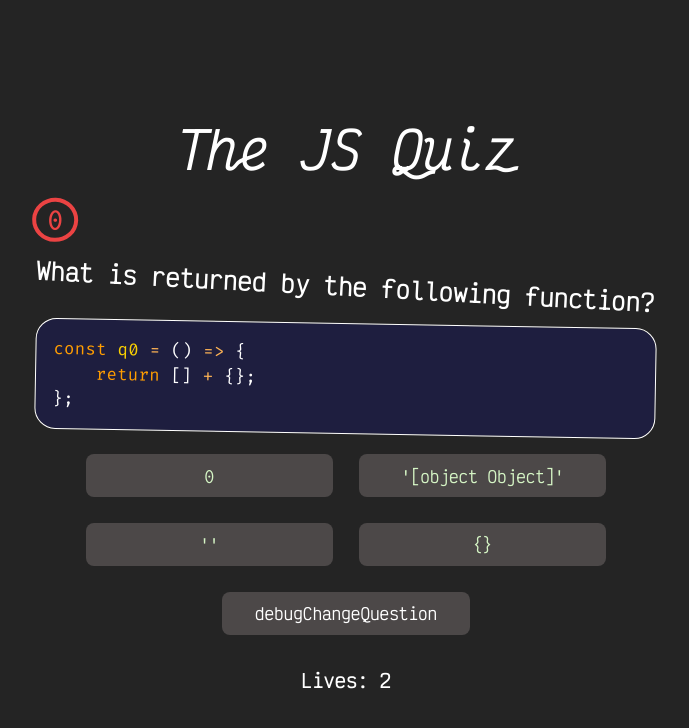
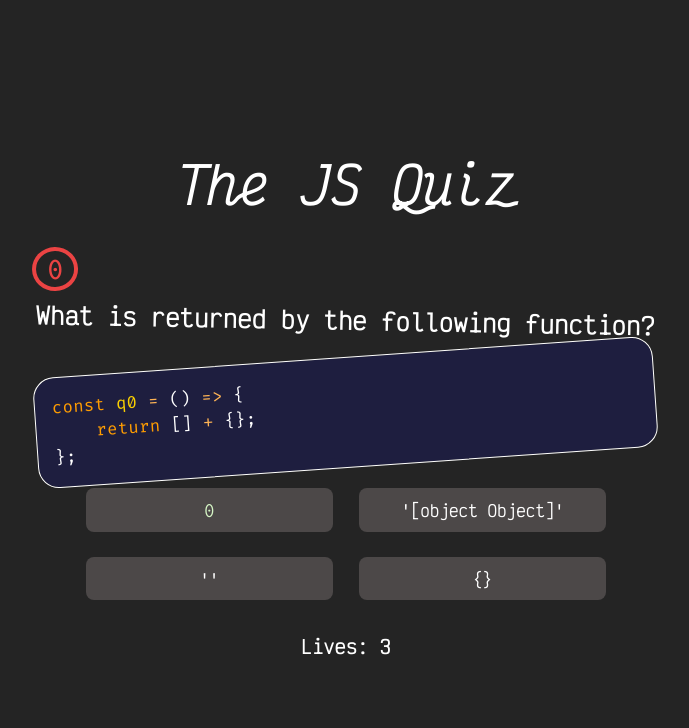
Before and after one commit to NSDawn/the-js-quiz, a React (Vite) app: page / in a window 1280 px wide. Shown: the top 728 px of the page, without its empty margins (294-983 px from the left). Built offline with nearby package versions, Linux system fonts and the light colour scheme.

Commit message:
adding correct and wrong answer support

```diff
--- a/src/App.css
+++ b/src/App.css
@@ -14,3 +14,9 @@
   border-radius: 50%;
   color: var(--rgb-indicator);
 }
+
+.question-number:hover {
+  transform: scale(1.1);
+  transition: ease-in 0.15s;
+  cursor: pointer;
+}
--- a/src/App.jsx
+++ b/src/App.jsx
@@ -4,15 +4,11 @@ import viteLogo from '/vite.svg'
 import './App.css'
 import SceneMCQuestion from './assets/scenes/SceneMCQuestion'
 import S from './assets/data/en.json'
-import { G } from './AppContextProvider'
+import { useGlobal } from './AppContextProvider'
 
 function App() {
 
-
-  const [global, setGlobal] = G();
-  useEffect(() => {
-    setGlobal({...global, lives: 2});
-  }, [])
+  let [global, setGlobal] = useGlobal();
 
   return (
     <>
@@ -24,10 +20,6 @@ function App() {
       <section className="viewport">
         <SceneMCQuestion Q={S.questions[global.currQuestion]} ></SceneMCQuestion>
       </section>
-
-        <button onClick={() => { setGlobal({...global, currQuestion: global.currQuestion + 1}) }}>
-        debugChangeQuestion
-      </button>
       <footer>
         <h3>
           {S.titles.lives} {global.lives}
--- a/src/AppContextProvider.jsx
+++ b/src/AppContextProvider.jsx
@@ -1,14 +1,14 @@
 import React, {useContext, useState} from 'react';
 
-const AppContext = React.createContext("provider didn't work lel")
+const AppContext = React.createContext()
 
 export function AppContextProvider(props) {
 
     const G = useState({
         "currQuestion" : 0,
-        "lives": 0
+        "lives": 3,
+    });
 
-    });
 
     return (
         <AppContext.Provider value={G}>
@@ -18,6 +18,18 @@ export function AppContextProvider(props) {
 
 }
 
-export function G() {
+export function useGlobal() {
     return useContext(AppContext);
 }
+
+export function getGlobal(k) {
+    const [_global, _setGlobal] = useGlobal();
+    return _global[k];
+}
+export function setGlobal(k, v) {
+    const [_global, _setGlobal] = useGlobal();
+    let new_global = {..._global};
+    new_global[k] = v;
+    setGlobal(new_global);
+    return v;
+}
--- a/src/assets/components/MCButton.jsx
+++ b/src/assets/components/MCButton.jsx
@@ -1,10 +1,12 @@
 import './MCButton.css'
+import { useGlobal } from "../../AppContextProvider";
+
 
 function MCButton(props) {
 
     return (
         <>
-            <button className="mcq-button"> {props.children} </button>
+            <button className="mcq-button" onClick={props.onClick}> {props.children} </button>
         </>
     )
 }
--- a/src/assets/data/en.json
+++ b/src/assets/data/en.json
@@ -30,15 +30,42 @@
             "type": "MCQuestion-code",
             "num":"2",
             "prompt": "What is returned by the following function?",
-            "code": "const q6 = () => {\n    let k = true;\n    return k++;\n};",
+            "code": "const q2 = () => {\n    let k = true;\n    return k++;\n};",
             "choices": [
                 "true",
                 "1",
                 "2",
                 "SyntaxError"
             ],
-            "correctchoice": "0"
+            "correctchoice": "1"
+        },
+        "3" : {
+            "type": "MCQuestion-code",
+            "num":"3",
+            "prompt": "What is returned by the following function?",
+            "code": "const q3 = () => {\n    return NaN ?? true == NaN;\n}; ",
+            "choices": [
+                "true",
+                "false",
+                "NaN",
+                "SyntaxError"
+            ],
+            "correctchoice": "NaN"
+        },
+        "4" : {
+            "type": "MCQuestion-code",
+            "num":"4",
+            "prompt": "What is returned by the following function?",
+            "code": "const q3 = () => {\n   let fs = []\n   let k = 0;\n   for (var i = 0; i < 2; i++) {\n       fs.push(function() { k += i });\n   };\n   fs.forEach((f) => {f()});\n   return k;\n};",
+            "choices": [
+                "0",
+                "1",
+                "2",
+                "3"
+            ],
+            "correctchoice": "4"
         }
+
     },
     "titles": {
         "the_js_quiz": "The JS Quiz",
--- a/src/assets/scenes/SceneMCQuestion.jsx
+++ b/src/assets/scenes/SceneMCQuestion.jsx
@@ -1,14 +1,32 @@
 import MCButton from "../components/MCButton"
 import CodeBlock from "../components/CodeBlock";
 import RotatingWrapper from "../components/RotatingWrapper";
+import { useGlobal } from "../../AppContextProvider";
 
 function SceneMCQuestion(props) {
+
+    const [global, setGlobal] = useGlobal();
+
+    function answerClicked(is_correct) {
+        if (is_correct) {
+            setGlobal({...global, currQuestion: global.currQuestion +1});
+            return true;
+        }
+        if (global.lives == 1) {
+            setGlobal({...global, currQuestion: 0, lives: 3});
+            return false;
+        }
+        setGlobal({...global, lives: global.lives -1})
+    }
+
+    const isChoiceCorrect = Array.from([0, 1, 2, 3], (v) => {return props.Q.choices[v] == props.Q.correctchoice})
+    const isNumCorrect = props.Q.num == props.Q.correctchoice;
 
     return (
         <>
 
             <RotatingWrapper>
-                <div className="question-number">
+                <div className="question-number" onClick={()=>{answerClicked(isNumCorrect)}}>
                     <h2>{props.Q.num}</h2>
                 </div>
             </RotatingWrapper>
@@ -26,11 +44,11 @@ function SceneMCQuestion(props) {
 
             <RotatingWrapper>
                 <div className="mcq-options">
-                    <MCButton>{formatKeywords(props.Q.choices[0])}</MCButton>
-                    <MCButton>{formatKeywords(props.Q.choices[1])}</MCButton>
+                    <MCButton onClick={()=>{answerClicked(isChoiceCorrect[0])}}>{formatKeywords(props.Q.choices[0])}</MCButton>
+                    <MCButton onClick={()=>{answerClicked(isChoiceCorrect[1])}}>{formatKeywords(props.Q.choices[1])}</MCButton>
                     <br />
-                    <MCButton>{formatKeywords(props.Q.choices[2])}</MCButton>
-                    <MCButton>{formatKeywords(props.Q.choices[3])}</MCButton>
+                    <MCButton onClick={()=>{answerClicked(isChoiceCorrect[2])}}>{formatKeywords(props.Q.choices[2])}</MCButton>
+                    <MCButton onClick={()=>{answerClicked(isChoiceCorrect[3])}}>{formatKeywords(props.Q.choices[3])}</MCButton>
                 </div>
             </RotatingWrapper>
 
@@ -46,8 +64,8 @@ function formatKeywords(str) {
         return keywords[str];
     }
 
-    const numbery_chars = "+-.1234567890"
-    if (!str.split("").some((v) => {!numbery_chars.includes(v)})) {
+    const numbery_chars = "+-.1234567890Na"
+    if (!str.split("").some((v) => {return !numbery_chars.includes(v)})) {
         return <span className="reservedNum">{str}</span>
     }
 
--- a/src/index.css
+++ b/src/index.css
@@ -95,9 +95,10 @@ button {
   transition: border-color 0.15s;
 }
 button:hover {
-  transition: ease-in 0.25s;
+  transition: ease-in 0.15s;
   text-shadow: 1px 1px 2px var(--rgb-bg);
   background-color: var(--rgb-buttonon);
+  transform: scale(1.1);
 }
 button:focus,
 button:focus-visible {
```
